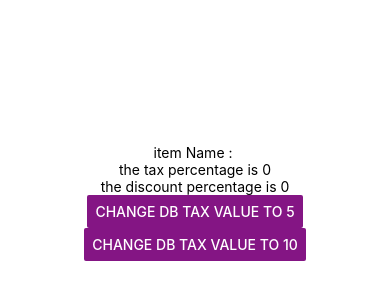
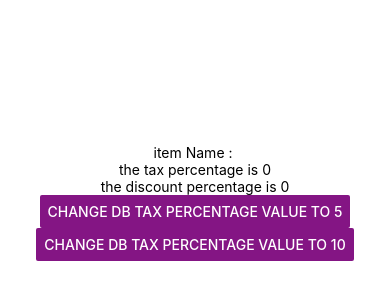
Before and after one commit to fernanda-palacios/checkout-calc-mobile, a React Native app: screen / in a window 390 px wide. Shown: the part 220-520 px from the top of the page. Built offline with nearby package versions, Linux system fonts and the light colour scheme; no server answers; the database is empty.

Commit message:
test build works fine on ci when  adding a small change

```diff
--- a/App.js
+++ b/App.js
@@ -73,7 +73,7 @@ export default function App() {
 
       {/*　showing how to update the value on DB*/}
       <Button
-        title="change db tax value to 5"
+        title="change db tax percentage value to 5"
         onPress={()=>{
           const newTaxValue = 5;
           setSavedTaxPercentage(newTaxValue);
@@ -83,7 +83,7 @@ export default function App() {
       />
 
       <Button
-          title="change db tax value to 10"
+          title="change db tax percentage value to 10"
           onPress={()=>{
             const newTaxValue = 10;
             setSavedTaxPercentage(newTaxValue);
```
